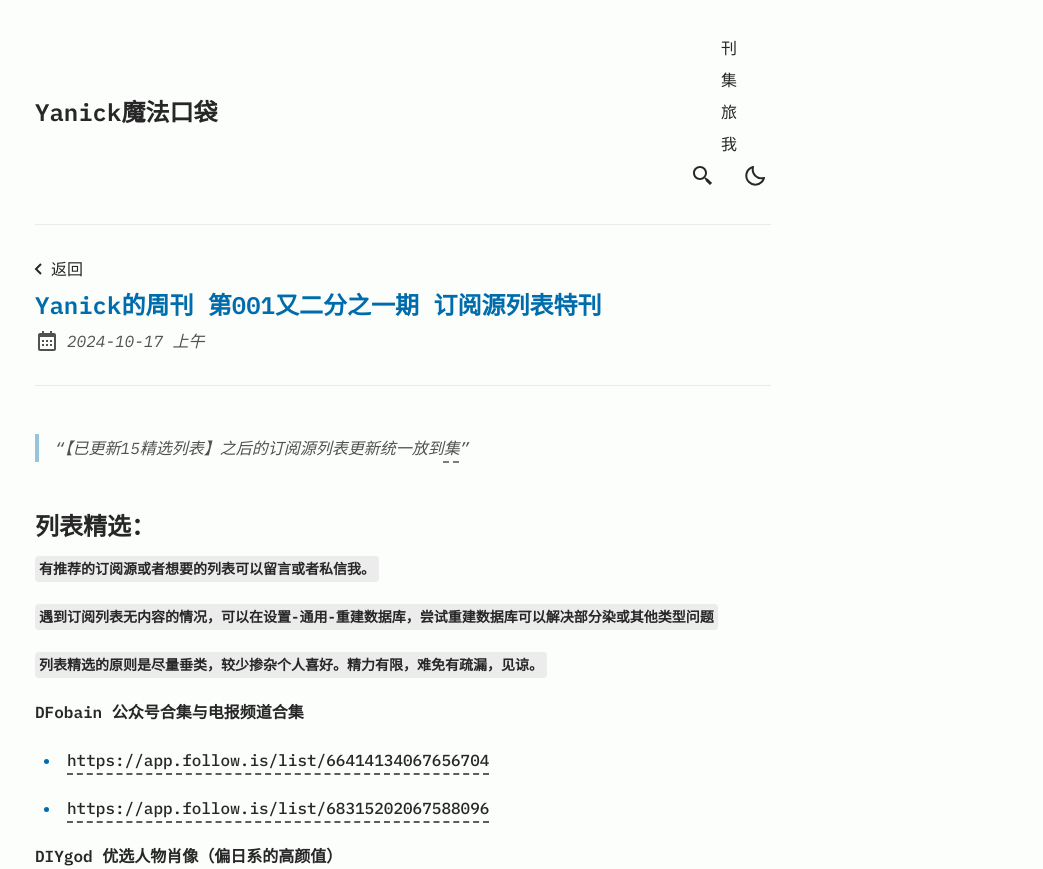
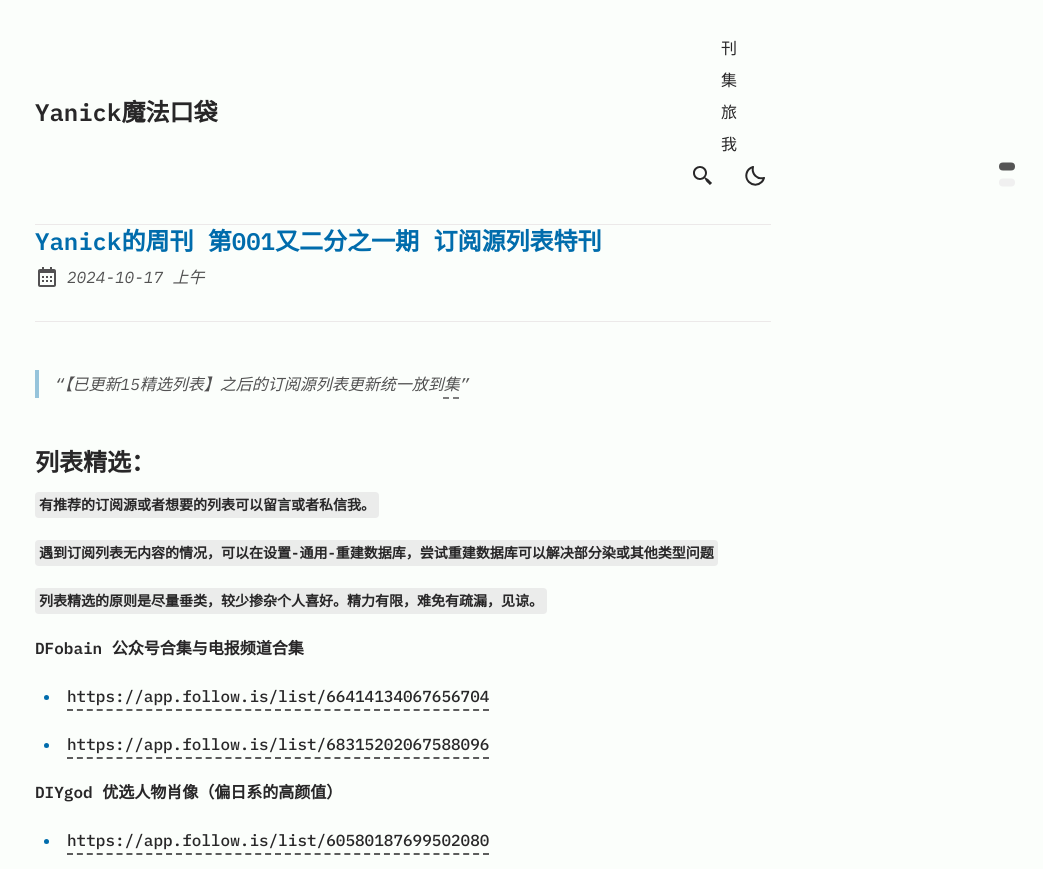
Before and after one commit to Yanick112/Yanick112.github.io, an Astro site: page /weekly/weekly001-5 in a window 1280 px wide. Shown: the top 869 px of the page, without its empty margins (237-1280 px from the left). Built offline with nearby package versions, Linux system fonts and the light colour scheme; Astro itself is replaced by a stand-in of ours.

Commit message:
2024-11-01-21:58:46

```diff
--- /dev/null
+++ b/src/components/TableOfContents.astro
@@ -0,0 +1,144 @@
+---
+export interface Props {
+  headings: Array<{ slug: string; text: string; depth: number }>;
+}
+
+const { headings } = Astro.props;
+
+// 找到最小的标题等级
+const minDepth = Math.min(...headings.map(heading => heading.depth));
+---
+
+<nav class="toc-nav">
+  <div class="toc-list">
+    {
+      headings.map(heading => (
+        <a
+          href={`#${heading.slug}`}
+          class={`toc-item ${heading.depth === minDepth ? "max-level" : ""}`}
+          data-slug={heading.slug}
+          style={`--level: ${heading.depth - minDepth};`}
+          title={heading.text}
+        >
+          <span class="toc-text">{heading.text}</span>
+        </a>
+      ))
+    }
+  </div>
+</nav>
+
+<style>
+  /* 右侧导航条整体样式 */
+  .toc-nav {
+    position: fixed;
+    right: 16px;
+    top: 20%;
+    transform: translateY(-20%);
+    z-index: 100;
+    display: flex;
+    flex-direction: column;
+    align-items: flex-start;
+    background: #f9f9f900;
+    padding: 12px;
+    border-radius: 8px;
+    transition: opacity 0.3s;
+  }
+
+  /* 隐藏在小屏幕 */
+  @media (max-width: 640px) {
+    .toc-nav {
+      display: none;
+    }
+  }
+  /* 导航条列表样式 */
+  .toc-list {
+    display: flex;
+    flex-direction: column;
+    gap: 8px;
+    overflow: visible; /* 防止波浪线被裁剪 */
+  }
+
+  /* 每个导航项默认样式 */
+  .toc-item {
+    display: flex;
+    align-items: center;
+    text-decoration: none;
+    color: #333;
+    padding: 4px 8px;
+    border-radius: 4px;
+    /* 基于最大等级字体为 14px，逐级递减 */
+    font-size: calc(14px - var(--level) * 2px);
+    background-color: #f0f0f0; /* 默认浅灰色背景 */
+    position: relative;
+    overflow: visible; /* 防止波浪线被裁剪 */
+  }
+
+  /* 最大等级标题样式：固定 14px 字体大小，且加粗 */
+  .toc-item.max-level {
+    font-size: 14px;
+    font-weight: bold;
+  }
+
+  /* 激活状态下的样式，带下划线且背景色为深灰色 */
+  .toc-item.active {
+    background-color: #555; /* 深灰色背景 */
+    color: #fff;
+    text-decoration: underline;
+    text-decoration-style: wavy;
+    text-decoration-thickness: 2px;
+    text-underline-offset: 6px; /* 调整下划线偏移，避免被裁剪 */
+  }
+
+  /* 悬停 toc-list 时去掉所有导航项的背景颜色 */
+  .toc-list:hover .toc-item {
+    background-color: transparent; /* 取消背景色 */
+    color: #333; /* 保持文字颜色 */
+    transform: scale(1.05); /* 添加轻微放大效果 */
+  }
+
+  /* 悬停时显示所有标题文本 */
+  .toc-list:hover .toc-text {
+    display: inline;
+    opacity: 1;
+  }
+
+  /* 默认隐藏标题文字 */
+  .toc-text {
+    margin-left: 8px;
+    display: none;
+    transition: opacity 0.3s ease;
+  }
+</style>
+
+<script>
+  // 页面滚动事件监听
+  document.addEventListener("DOMContentLoaded", () => {
+    const tocItems = document.querySelectorAll(".toc-item");
+    const headingElements = Array.from(tocItems).map(tocItem => {
+      const slug = tocItem.getAttribute("data-slug");
+      return slug ? document.getElementById(slug) : null;
+    });
+
+    function onScroll() {
+      let activeIndex = -1;
+      for (let i = 0; i < headingElements.length; i++) {
+        const heading = headingElements[i];
+        if (heading) {
+          const rect = heading.getBoundingClientRect();
+          if (rect.top <= window.innerHeight * 0.3) {
+            activeIndex = i;
+          } else {
+            break;
+          }
+        }
+      }
+
+      tocItems.forEach((item, index) => {
+        item.classList.toggle("active", index === activeIndex);
+      });
+    }
+
+    document.addEventListener("scroll", onScroll);
+    onScroll();
+  });
+</script>
--- a/src/layouts/PostDetails.astro
+++ b/src/layouts/PostDetails.astro
@@ -3,6 +3,7 @@ import Layout from "@layouts/Layout.astro";
 import Header from "@components/Header.astro";
 import Footer from "@components/Footer.astro";
 import Datetime from "@components/Datetime";
+import TableOfContents from "@components/TableOfContents.astro";
 import type { CollectionEntry } from "astro:content";
 
 export interface Props {
@@ -10,11 +11,8 @@ export interface Props {
 }
 
 const { post } = Astro.props;
-
-const { title, author, description, ogImage, pubDatetime } =
-  post.data;
-
-const { Content } = await post.render();
+const { title, author, description, ogImage, pubDatetime } = post.data;
+const { Content, headings } = await post.render();
 
 const ogUrl = new URL(ogImage ? ogImage : `${title}.png`, Astro.url.origin)
   .href;
@@ -22,32 +20,17 @@ const ogUrl = new URL(ogImage ? ogImage : `${title}.png`, Astro.url.origin)
 
 <Layout title={title} author={author} description={description} ogImage={ogUrl}>
   <Header />
-  <div class="mx-auto flex w-full max-w-3xl justify-start px-2">
-    <button
-      class="focus-outline mb-2 mt-8 flex hover:opacity-75"
-      onclick="
-      history.back()
-      "
-    >
-      <svg xmlns="http://www.w3.org/2000/svg"
-        ><path
-          d="M13.293 6.293 7.586 12l5.707 5.707 1.414-1.414L10.414 12l4.293-4.293z"
-        ></path>
-      </svg><span>返回</span>
-    </button>
 
-  </div>
-  <main id="main-content">
+  <main id="main-content" class="relative">
     <h1 class="post-title">{title}</h1>
     <Datetime datetime={pubDatetime} size="lg" className="my-2" />
-
-
 
     <article id="article" role="article" class="prose mx-auto mt-8 max-w-3xl">
       <Content />
     </article>
 
-
+    <!-- 引入 TableOfContents 组件 -->
+    <TableOfContents headings={headings} />
   </main>
 
   <Footer />
@@ -61,5 +44,4 @@ const ogUrl = new URL(ogImage ? ogImage : `${title}.png`, Astro.url.origin)
   .post-title {
     @apply text-2xl font-semibold text-skin-accent;
   }
-
 </style>
```
